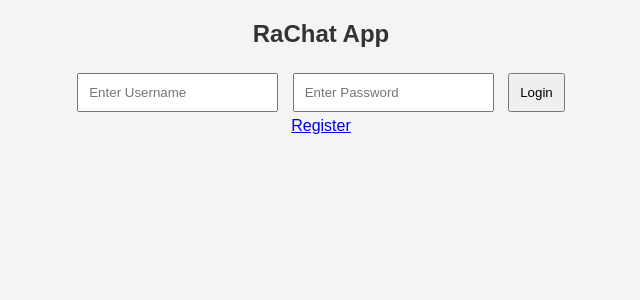
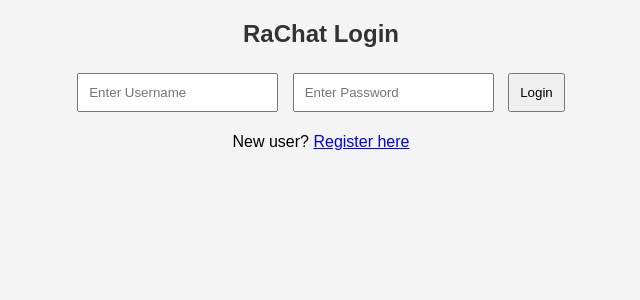
Before and after one commit to duckythekingofduck/first, a Flask app: page / in a window 1280 px wide. Shown: the top 300 px of the page, without its empty margins (319-959 px from the left). Run offline with Flask 3, Linux system fonts and the light colour scheme; some libraries are stand-ins or nearby versions.

Commit message:
Update index.html

```diff
--- a/templates/index.html
+++ b/templates/index.html
@@ -1,16 +1,20 @@
 <!DOCTYPE html>
-<html>
+<html lang="en">
 <head>
-    <title>RaChat - Login</title>
-    <link rel="stylesheet" type="text/css" href="{{ url_for('static', filename='styles.css') }}">
+  <meta charset="UTF-8">
+  <meta name="viewport" content="width=device-width, initial-scale=1">
+  <title>RaChat App - Login</title>
+  <link rel="stylesheet" type="text/css" href="{{ url_for('static', filename='styles.css') }}">
 </head>
 <body>
-    <h2>RaChat App</h2>
-    <form action="/chat" method="post">
-        <input type="text" name="username" placeholder="Enter Username" required>
-        <input type="password" name="password" placeholder="Enter Password" required>
-        <button type="submit">Login</button>
+  <div class="login-container">
+    <h2>RaChat Login</h2>
+    <form action="/login" method="post">
+      <input type="text" name="username" placeholder="Enter Username" required>
+      <input type="password" name="password" placeholder="Enter Password" required>
+      <button type="submit">Login</button>
     </form>
-    <a href="/register">Register</a>
+    <p>New user? <a href="/register">Register here</a></p>
+  </div>
 </body>
 </html>
```
